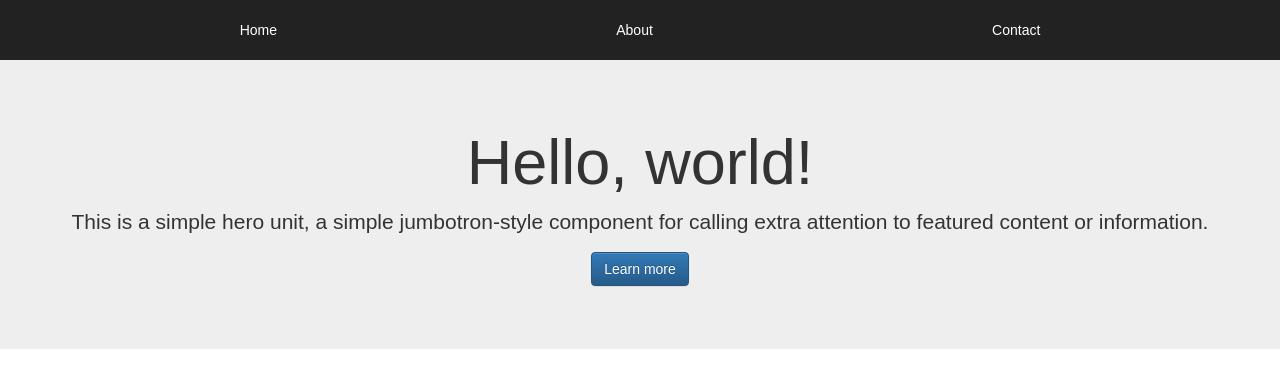
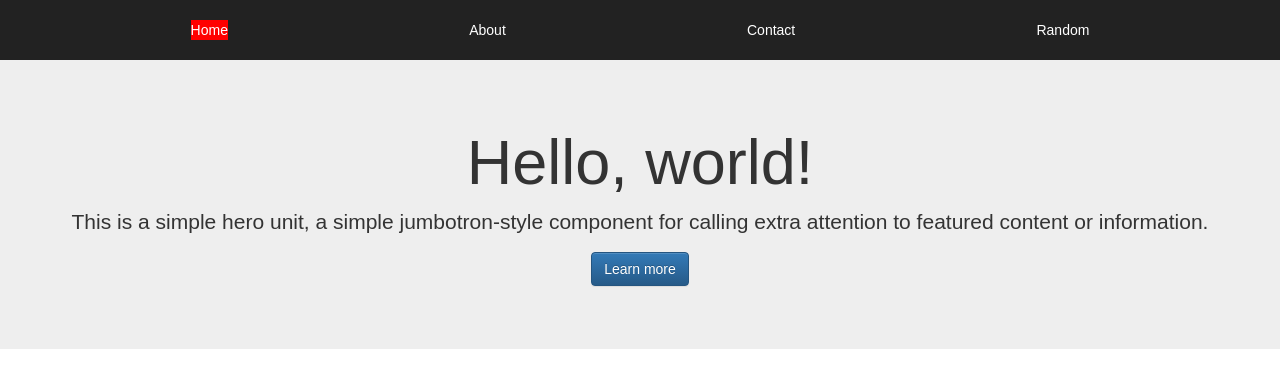
Before and after one commit to SheaClose/DM10_demo_router, a React (Create React App) app: page / in a window 1280 px wide. Shown: the top 388 px of the page. Built offline with nearby package versions, Linux system fonts and the light colour scheme.

Commit message:
solution

```diff
--- a/src/App.css
+++ b/src/App.css
@@ -1,5 +1,9 @@
 .App {
   text-align: center;
+}
+
+.active {
+  background-color: red;
 }
 
 .App-header {
--- a/src/App.js
+++ b/src/App.js
@@ -1,45 +1,34 @@
 import React, { Component } from "react";
 import { Navbar } from "react-bootstrap";
-
+import { NavLink } from "react-router-dom";
 import "./App.css";
 
-import Home from "./Home";
-import About from "./About";
-import Contact from "./Contact";
+import routes from "./routes";
 
 class App extends Component {
-  constructor(props) {
-    super(props);
-    this.state = {
-      location: window.location.hash
-    };
-    this.setLocation = this.setLocation.bind(this);
-  }
-  setLocation(location) {
-    window.location.hash = location;
-    this.setState({ location: location });
-  }
-  renderComp() {
-    switch (window.location.hash) {
-      case "#/About":
-        return <About />;
-      case "#/Contact":
-        return <Contact />;
-      default:
-        return <Home />;
-    }
-  }
   render() {
     return (
       <div className="App">
         <Navbar bsClass="App-header">
           <div className="flex">
-            <a onClick={() => this.setLocation("/")}>Home</a>
-            <a onClick={() => this.setLocation("/About")}>About</a>
-            <a onClick={() => this.setLocation("/Contact")}>Contact</a>
+            <NavLink activeClassName="active" exact to="/">
+              Home
+            </NavLink>
+            <NavLink activeClassName="active" to="/About">
+              About
+            </NavLink>
+            <NavLink activeClassName="active" to="/Contact">
+              Contact
+            </NavLink>
+            <NavLink
+              activeClassName="active"
+              to={`/Random/${Math.floor(Math.random() * 50)}`}
+            >
+              Random
+            </NavLink>
           </div>
         </Navbar>
-        {this.renderComp()}
+        {routes}
       </div>
     );
   }
--- a/src/index.js
+++ b/src/index.js
@@ -6,5 +6,11 @@ import "bootstrap/dist/css/bootstrap-theme.css";
 import "./index.css";
 
 import App from "./App";
+import { BrowserRouter as Router } from "react-router-dom";
 
-ReactDOM.render(<App />, document.getElementById("root"));
+ReactDOM.render(
+  <Router>
+    <App />
+  </Router>,
+  document.getElementById("root")
+);
--- a/src/routes.js
+++ b/src/routes.js
@@ -0,0 +1,20 @@
+import React from "react";
+import { Switch, Route } from "react-router-dom";
+import Home from "./Home.js";
+import About from "./About.js";
+import Contact from "./Contact.js";
+
+export default (
+  <Switch className="">
+    <Route exact path="/" component={Home} />
+    <Route path="/About" component={About} />
+    <Route path="/Contact" component={Contact} />
+    <Route
+      path="/Random/:num"
+      render={props => {
+        console.log(props);
+        return <div className="">Random: {props.match.params.name}</div>;
+      }}
+    />
+  </Switch>
+);
```
